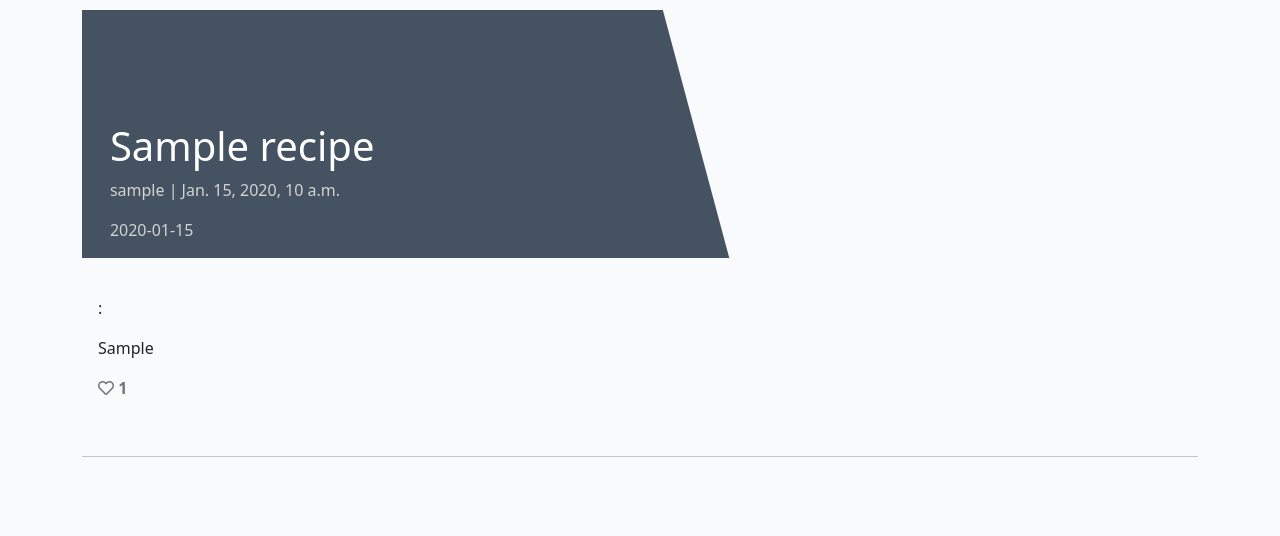
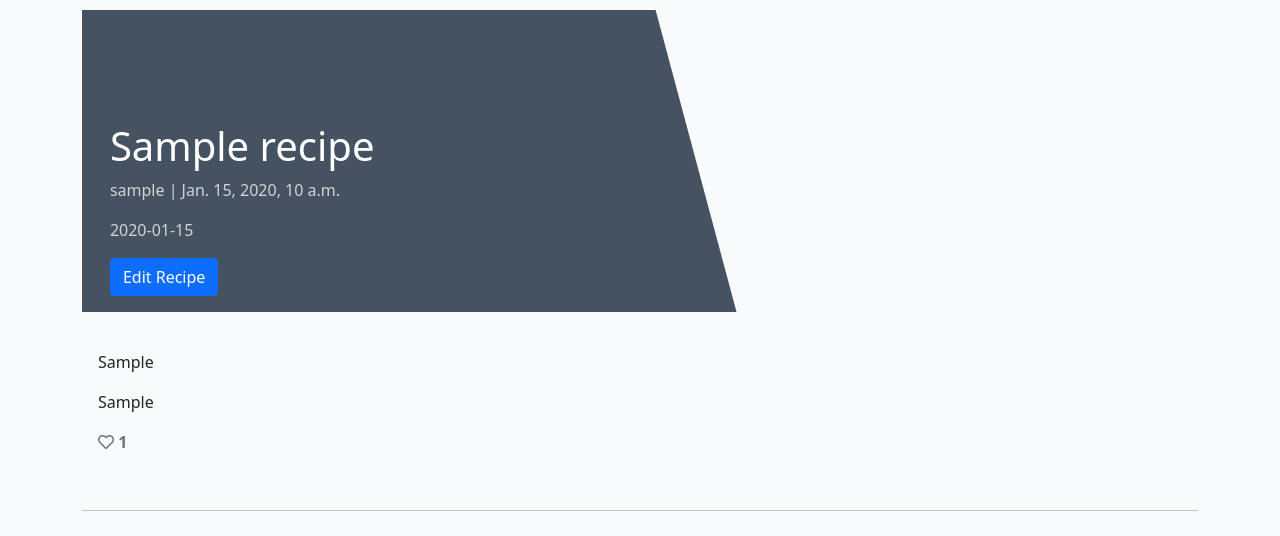
Before and after one commit to katkapsasky/cakes-and-bakes, a Django app: a page that uses templates/recipe_detail.html in a window 1280 px wide. Shown: the part 56-592 px from the top of the page. Run offline with Django 3.2, Linux system fonts and the light colour scheme; a user stored in the database is signed in; tables that the repository leaves empty hold one stand-in row (values such as "Sample post").

Commit message:
Add edit recipe button if recipe author

```diff
--- a/templates/recipe_detail.html
+++ b/templates/recipe_detail.html
@@ -1,5 +1,5 @@
 {% extends 'base.html' %}
-
+{% load static %}
 {% block content %}
 
 <div class="masthead">
@@ -13,13 +13,18 @@
                 <!-- Recipe author goes before the | the post's created date goes after -->
                 <p class="post-subtitle"> {{ recipe.author }} | {{ recipe.posted_on }} </p>
                 <p class="post-subtitle"> {{ recipe.total_time }} </p>
+                {% if recipe.author == request.user %}
+                <p class="post-subtitle">
+                    <a href="{% url 'edit_recipe' recipe.slug %}" class="btn btn-primary">Edit Recipe</a>
+                </p>
+                {% endif %}
             </div>
             <div class="d-none d-md-block col-md-6 masthead-image">
                 <!-- The featured image URL goes in the src attribute -->
-                {% if "placeholder" in post.featured_image.url %}
-                <img src="../static/images/placeholder-image.jpg" width="100%">
+                {% if "placeholder" in recipe.image.url %}
+                <img src="{% static 'images/placeholder.jpg' %}" class="w-100">
                 {% else %}
-                <img src="{{ recipe.image.url }}" width="100%">
+                <img src="{{ recipe.image.url }}" class="w-100">
                 {% endif %}
             </div>
         </div>
@@ -33,10 +38,10 @@
                 <!-- The post content goes inside the card-text. -->
                 <!-- Use the | safe filter inside the template tags -->
                 <p class="card-text ">
-                    {{ recipe.quantity }} {{ recipe.metric }}: {{ recipe.ingredient_name }}
+                    {{ recipe.ingredients|linebreaksbr }}
                 </p>
                 <p class="card-text ">
-                    {{ recipe.method }}
+                    {{ recipe.method|linebreaksbr }}
                 </p>
                 <div class="row">
 
@@ -55,7 +60,6 @@
     </div>
             <div class="col-md-4 card mb-4  mt-3 ">
             <div class="card-body">
-                <!-- For later -->
             </div>
     </div>
 </div>
```
